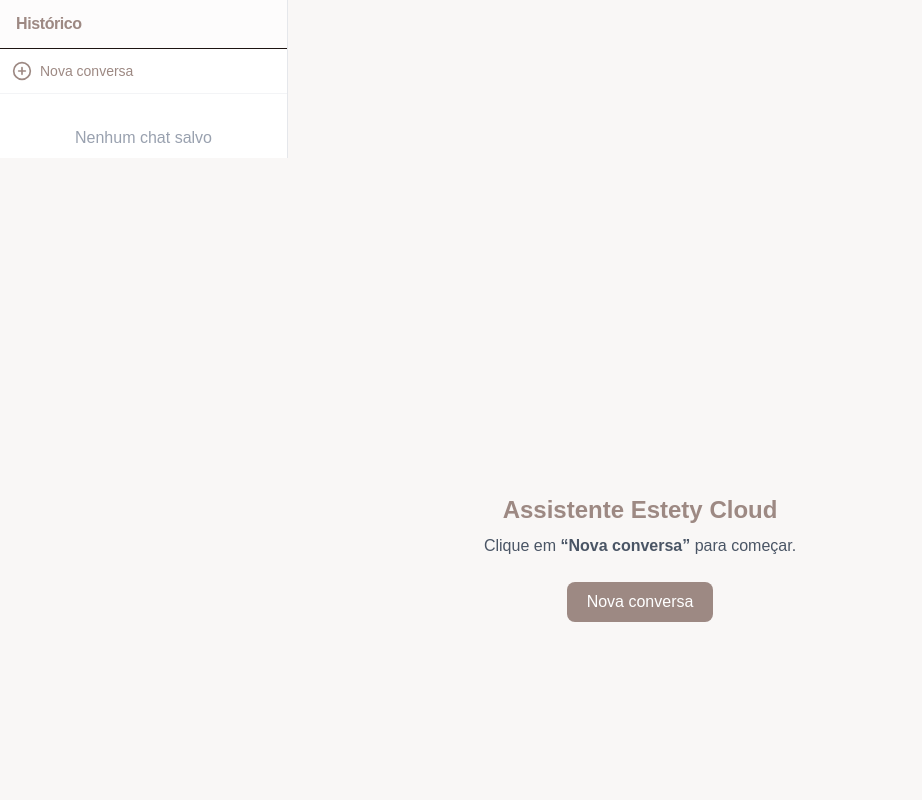
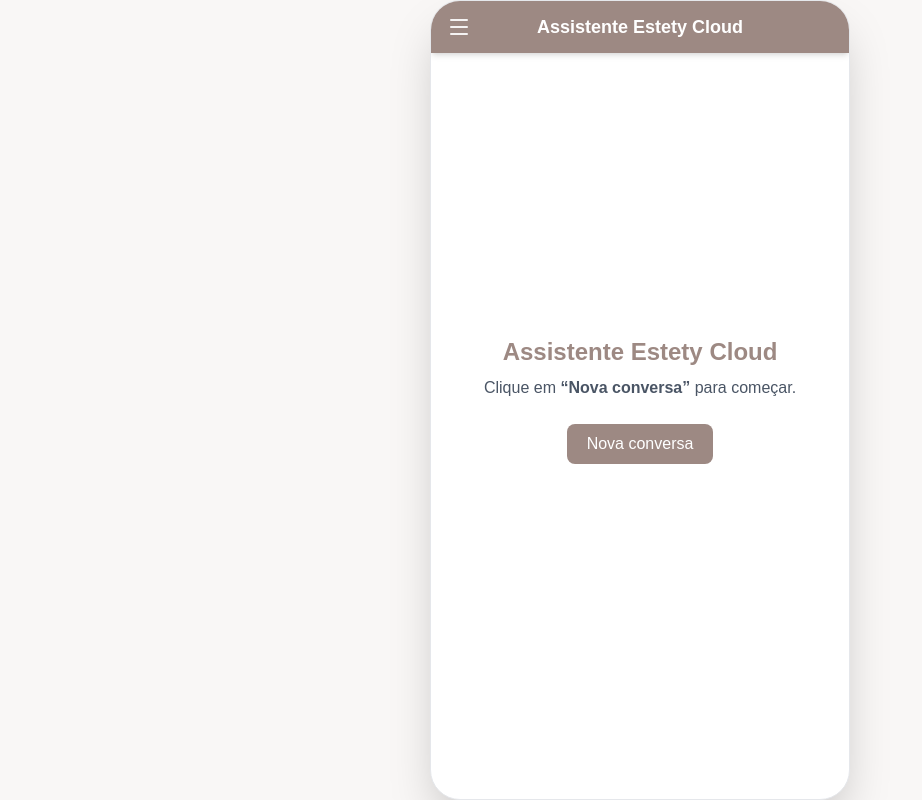
Before and after one commit to italovarzone/chatbot-estety-cloud, a Next.js app: page / in a window 1280 px wide. Shown: the whole page, without its empty margins (0-922 px from the left). Built offline with nearby package versions, Linux system fonts and the light colour scheme.

Commit message:
feat: Teste.

```diff
--- a/package.json
+++ b/package.json
@@ -12,6 +12,7 @@
     "@google/generative-ai": "^0.24.1",
     "@headlessui/react": "^2.2.9",
     "axios": "^1.12.2",
+    "idb": "^8.0.3",
     "lucide-react": "^0.545.0",
     "next": "15.5.4",
     "react": "19.1.0",
--- a/src/app/components/Chat.tsx
+++ b/src/app/components/Chat.tsx
@@ -3,6 +3,24 @@
 import { useState, useRef, useEffect } from "react";
 import ReactMarkdown from "react-markdown";
 import { ChatRecord } from "./ChatHistory";
+import { openDB } from "idb";
+
+async function getHistory() {
+  const db = await openDB("ChatDB", 1, {
+    upgrade(db) {
+      if (!db.objectStoreNames.contains("chats")) {
+        db.createObjectStore("chats");
+      }
+    },
+  });
+  return (await db.get("chats", "chatHistory")) || [];
+}
+
+async function saveHistory(data: unknown) {
+  const db = await openDB("ChatDB", 1);
+  await db.put("chats", data, "chatHistory");
+}
+
 
 export type Message = { role: "user" | "bot"; text: string; typing?: boolean };
 
@@ -27,45 +45,35 @@
   );
 
 useEffect(() => {
-    // só executa se houver novas mensagens
   if (initialMessages !== messages) {
     onMessagesChange(messages);
 
-      // pega a primeira mensagem do usuário
     const firstUserMsg = messages.find((m) => m.role === "user");
-
     if (firstUserMsg) {
+      (async () => {
         try {
-          const history = JSON.parse(localStorage.getItem("chatHistory") || "[]");
+          const history = await getHistory();
           const chat = history.find((c: ChatRecord) => c.id === chatId);
 
           if (chat && chat.title === "Nova conversa") {
-            // 🔥 gera um título inteligente baseado na primeira pergunta
             const question = firstUserMsg.text.trim();
-
-            // remove emojis e pontuações longas
             const clean = question
               .replace(/[\p{Emoji_Presentation}\p{Extended_Pictographic}]/gu, "")
               .replace(/\s+/g, " ")
               .replace(/[?!,.]{2,}/g, ".")
               .trim();
 
-            // título: primeiras 5 a 7 palavras com iniciais maiúsculas
             const words = clean.split(" ");
-            let title =
-              words.length <= 6
-                ? clean
-                : words.slice(0, 6).join(" ") + "...";
-
-            // deixa primeira letra maiúscula
+            let title = words.length <= 6 ? clean : words.slice(0, 6).join(" ") + "...";
             title = title.charAt(0).toUpperCase() + title.slice(1);
 
             chat.title = title;
-            localStorage.setItem("chatHistory", JSON.stringify(history));
+            await saveHistory(history);
           }
         } catch (err) {
           console.warn("⚠️ Erro ao gerar título automático:", err);
         }
+      })();
     }
   }
   // eslint-disable-next-line react-hooks/exhaustive-deps
--- a/src/app/components/ChatContainer.tsx
+++ b/src/app/components/ChatContainer.tsx
@@ -3,21 +3,31 @@
 import Chat, { Message } from "./Chat";
 import ChatHistory, { ChatRecord } from "./ChatHistory";
 import { Menu, X } from "lucide-react";
+import { openDB } from "idb";
 
 export default function ChatContainer() {
   const [chats, setChats] = useState<ChatRecord[]>([]);
   const [activeChatId, setActiveChatId] = useState<string | null>(null);
-  const [sidebarOpen, setSidebarOpen] = useState(false);
+  const [showHistory, setShowHistory] = useState(false);
 
+  // Carrega histórico salvo
   useEffect(() => {
     const saved = localStorage.getItem("chatHistory");
     if (saved) setChats(JSON.parse(saved));
   }, []);
 
+  // Salva automaticamente o histórico
   useEffect(() => {
-    localStorage.setItem("chatHistory", JSON.stringify(chats));
+    const saveChats = async () => {
+      const db = await openDB("ChatDB", 1, {
+        upgrade(db) { db.createObjectStore("chats"); },
+      });
+      await db.put("chats", chats, "chatHistory");
+    };
+    saveChats();
   }, [chats]);
 
+  // Cria nova conversa
   const handleNewChat = () => {
     const newChat: ChatRecord = {
       id: Date.now().toString(),
@@ -27,17 +37,17 @@
     };
     setChats((prev) => [newChat, ...prev]);
     setActiveChatId(newChat.id);
-    setSidebarOpen(false);
+    setShowHistory(false);
   };
 
+  // Atualiza mensagens
   const handleUpdateMessages = (id: string, messages: Message[]) => {
     setChats((prev) =>
-      prev.map((chat) =>
-        chat.id === id ? { ...chat, messages } : chat
-      )
+      prev.map((chat) => (chat.id === id ? { ...chat, messages } : chat))
     );
   };
 
+  // Exclui chat
   const handleDeleteChat = (id: string) => {
     setChats((prev) => prev.filter((c) => c.id !== id));
     if (activeChatId === id) setActiveChatId(null);
@@ -46,64 +56,70 @@
   const activeChat = chats.find((c) => c.id === activeChatId);
 
   return (
-    <div className="relative h-[100dvh] w-full bg-[#f9f7f6] text-[#1D1411] overflow-hidden">
-      {/* Topbar */}
-      <div className="fixed top-0 left-0 w-full bg-[#9d8983] text-white flex items-center justify-between px-4 py-3 shadow-md z-40 md:hidden">
+    <div className="flex items-center justify-center h-[100dvh] bg-[#f9f7f6]">
+      {/* CONTAINER FIXO MOBILE */}
+      <div
+        className="
+            relative
+            w-full h-full
+            bg-white
+            overflow-hidden
+            border border-gray-200
+            md:max-w-[420px] md:rounded-[30px] md:shadow-2xl
+            md:mx-auto
+        "
+        >
+        {/* Cabeçalho fixo */}
+        <div className="absolute top-0 left-0 right-0 bg-[#9d8983] text-white z-20 flex items-center justify-between px-4 py-3 shadow-md">
+          {showHistory ? (
+            <>
+              <span className="font-semibold text-base">Histórico</span>
               <button
-          onClick={() => setSidebarOpen(true)}
-          className="flex items-center justify-center p-1 rounded-md hover:bg-[#bca49d]/20 transition"
+                onClick={() => setShowHistory(false)}
+                className="text-white/90 hover:text-white"
+              >
+                <X size={22} />
+              </button>
+            </>
+          ) : (
+            <>
+              <button
+                onClick={() => setShowHistory(true)}
+                className="text-white/90 hover:text-white"
               >
                 <Menu size={24} />
               </button>
               <span className="font-semibold text-lg">Assistente Estety Cloud</span>
               <div className="w-6" />
+            </>
+          )}
         </div>
 
-      {/* Sidebar flutuante */}
+        {/* CONTEÚDO PRINCIPAL */}
+        <div className="pt-[52px] h-full relative overflow-hidden">
+          {/* HISTÓRICO (tela completa sobreposta) */}
           <div
-        className={`fixed inset-0 z-50 md:relative md:z-auto transform transition-transform duration-300
-        ${sidebarOpen ? "translate-x-0" : "-translate-x-full"}
-        md:translate-x-0 md:w-72 md:flex md:flex-col bg-white border-r border-gray-200 shadow-xl md:shadow-none`}
+            className={`absolute inset-0 bg-white z-10 transition-transform duration-300 ${
+              showHistory ? "translate-x-0" : "-translate-x-full"
+            }`}
           >
-        {/* Cabeçalho da sidebar */}
-        <div className="flex items-center justify-between px-4 py-3 border-b bg-[#fdfcfc]">
-          <h2 className="font-semibold text-[#9d8983] tracking-tight">
-            Histórico
-          </h2>
-          <button
-            onClick={() => setSidebarOpen(false)}
-            className="md:hidden text-[#9d8983] hover:text-[#bca49d] transition"
-          >
-            <X size={22} />
-          </button>
-        </div>
-
-        {/* Conteúdo da sidebar */}
             <ChatHistory
               collapsed={false}
               chats={chats}
               activeId={activeChatId}
               onSelect={(id) => {
                 setActiveChatId(id);
-            setSidebarOpen(false);
+                setShowHistory(false);
               }}
               onNewChat={handleNewChat}
               onDelete={handleDeleteChat}
             />
           </div>
 
-      {/* Overlay escurecido (mobile) */}
-      {sidebarOpen && (
+          {/* CHAT */}
           <div
-          className="fixed inset-0 bg-black/40 z-40 md:hidden animate-fadeIn"
-          onClick={() => setSidebarOpen(false)}
-        ></div>
-      )}
-
-      {/* Conteúdo principal */}
-      <div
-        className={`h-full flex flex-col transition-all duration-300 ${
-          sidebarOpen ? "pointer-events-none blur-sm md:blur-none" : ""
+            className={`absolute inset-0 transition-transform duration-300 ${
+              showHistory ? "translate-x-full" : "translate-x-0"
             }`}
           >
             {activeChat ? (
@@ -133,5 +149,7 @@
             )}
           </div>
         </div>
+      </div>
+    </div>
   );
 }
--- a/src/app/components/ChatHistory.tsx
+++ b/src/app/components/ChatHistory.tsx
@@ -2,6 +2,23 @@
 import { useState } from "react";
 import { Trash2, PlusCircle, MessageSquare, Edit3 } from "lucide-react";
 import { Message } from "./Chat";
+import { openDB } from "idb";
+
+async function getHistory() {
+  const db = await openDB("ChatDB", 1, {
+    upgrade(db) {
+      if (!db.objectStoreNames.contains("chats")) {
+        db.createObjectStore("chats");
+      }
+    },
+  });
+  return (await db.get("chats", "chatHistory")) || [];
+}
+
+async function saveHistory(data: unknown) {
+  const db = await openDB("ChatDB", 1);
+  await db.put("chats", data, "chatHistory");
+}
 
 export type ChatRecord = {
   id: string;
@@ -32,12 +49,12 @@
   const [editingId, setEditingId] = useState<string | null>(null);
   const [newTitle, setNewTitle] = useState("");
 
-  const handleRename = (id: string) => {
-    const history = JSON.parse(localStorage.getItem("chatHistory") || "[]");
+const handleRename = async (id: string) => {
+  const history = await getHistory();
   const chat = history.find((c: ChatRecord) => c.id === id);
   if (chat) {
     chat.title = (newTitle || "Nova conversa").trim();
-      localStorage.setItem("chatHistory", JSON.stringify(history));
+    await saveHistory(history);
   }
   setEditingId(null);
 };
```
Also changed, not shown: 1 other file (tests, documents, lock files or other folders). Lines whose indentation alone changed are shown as unchanged.
